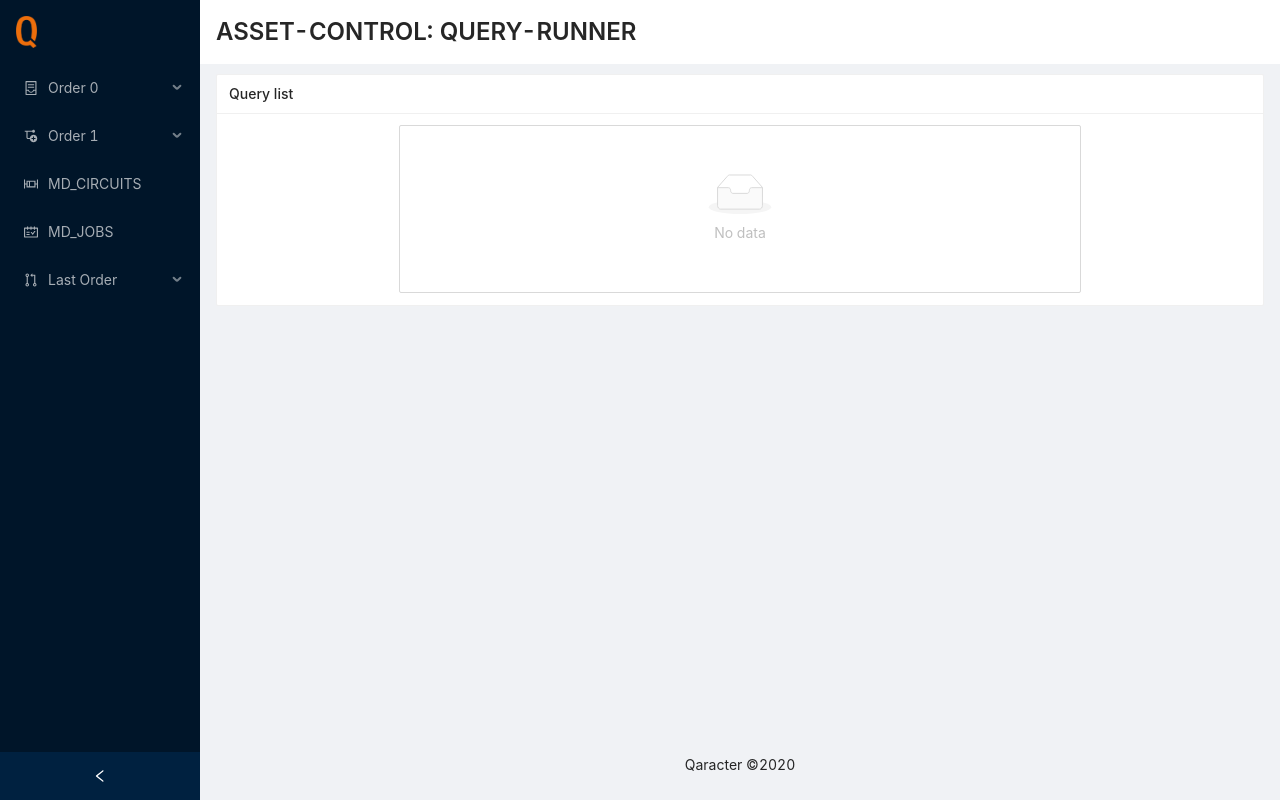
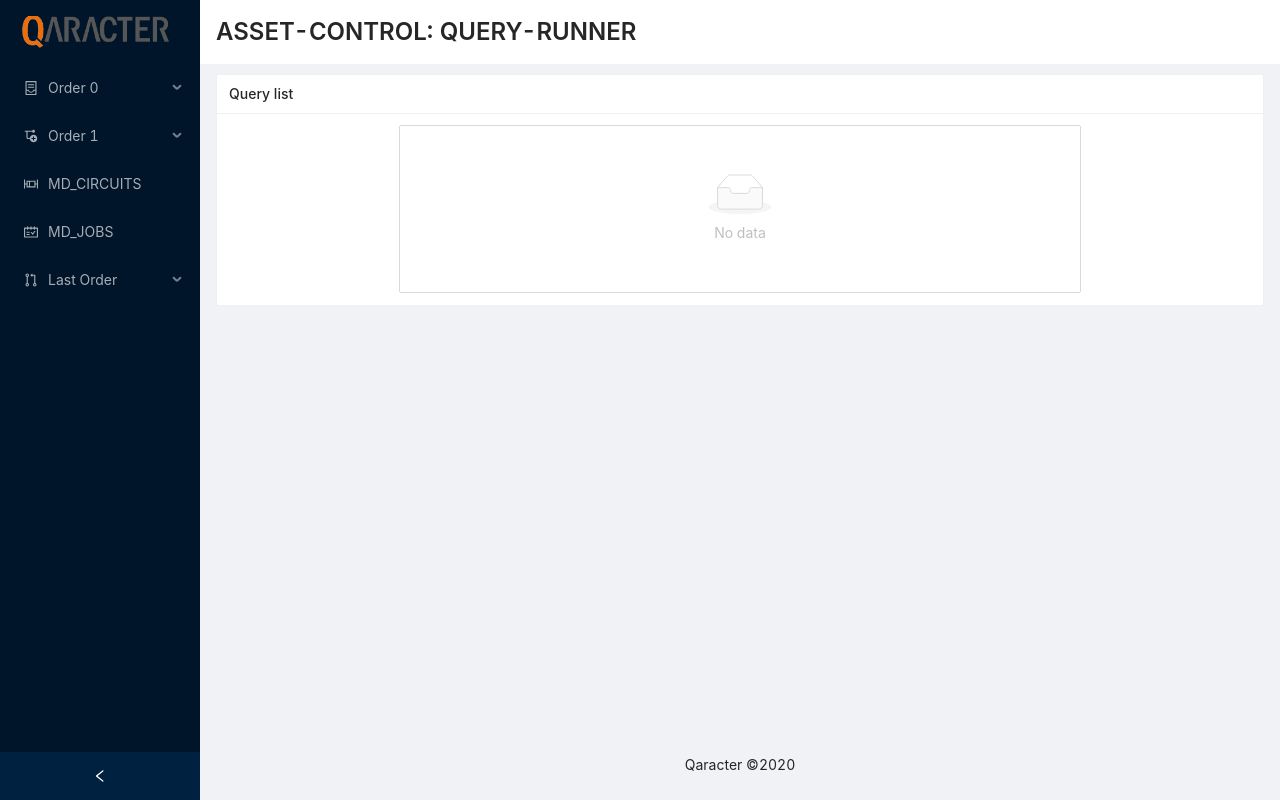
Before and after one commit to tomasguinzburg/asset-control-query-runner, a React (Create React App) app: page / in a window 1280 px wide. Built offline with nearby package versions, Linux system fonts and the light colour scheme.

Commit message:
funcionando bien el logo

```diff
--- a/src/App.css
+++ b/src/App.css
@@ -78,12 +78,13 @@
   height: 32px;
   margin: 16px;
   /* background: rgb(255, 255, 255); */
-  content: url('qaracterlogo.png');
+  content: url('qlogo2.png');
+
 }
 
-.logoqaracter {
+.logo2 {
   height: 32px;
-  margin: 16px;
+  margin: 30px;
   content: url('qaracterlogo.png');
 }
 
--- a/src/components/MainLayout.tsx
+++ b/src/components/MainLayout.tsx
@@ -36,7 +36,10 @@ class MainLayout extends React.Component {
     return (
         <Layout style={{ minHeight: '100vh' }}>
           <Sider theme='dark'collapsible collapsed={collapsed} onCollapse={this.onCollapse}>
-            <div className="logo" />
+            {
+              collapsed ? <div className="logo2" /> : <div className="logo" />
+
+            }
             <Menu theme="dark" defaultSelectedKeys={['/'+href]} selectedKeys={['/'+href]} mode="inline">
             <SubMenu key="/order-0" icon={<ContainerOutlined />} title="Order 0">
                 <Menu.Item key="/types" onClick={this.forceReRender}>MD_TYPES</Menu.Item>
```
Also changed, not shown: src/qlogo2.png (added).
